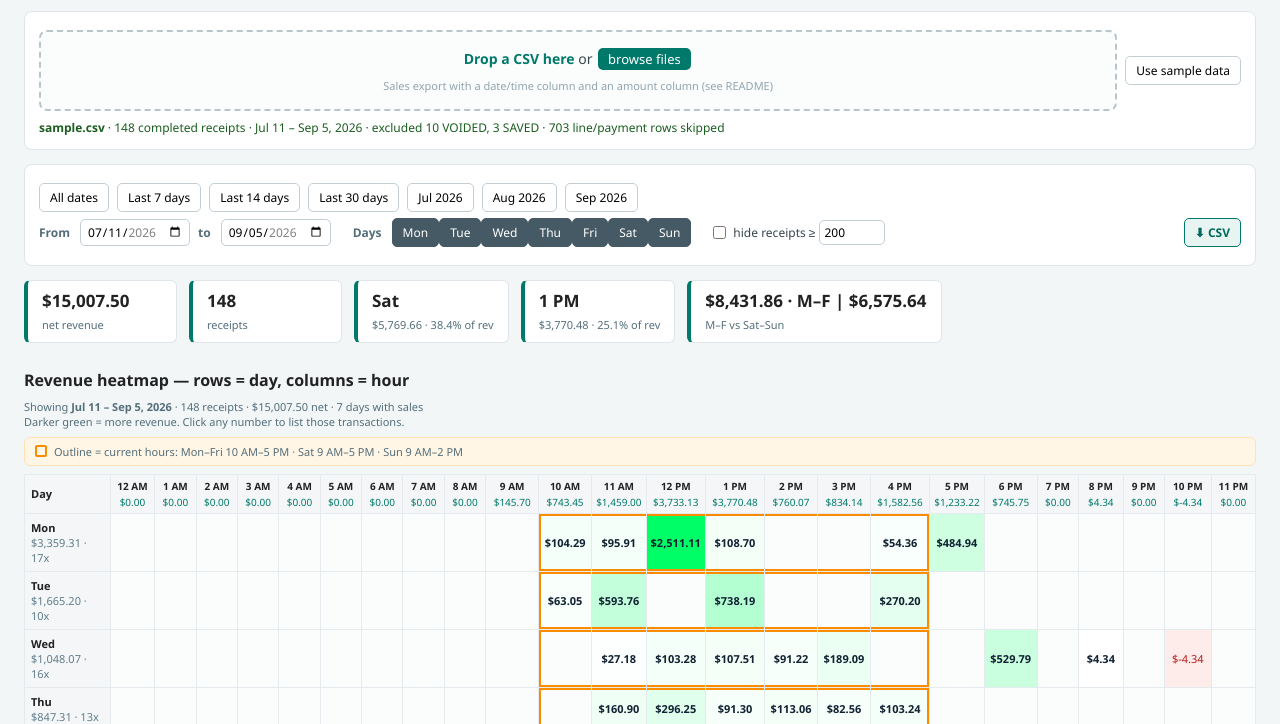
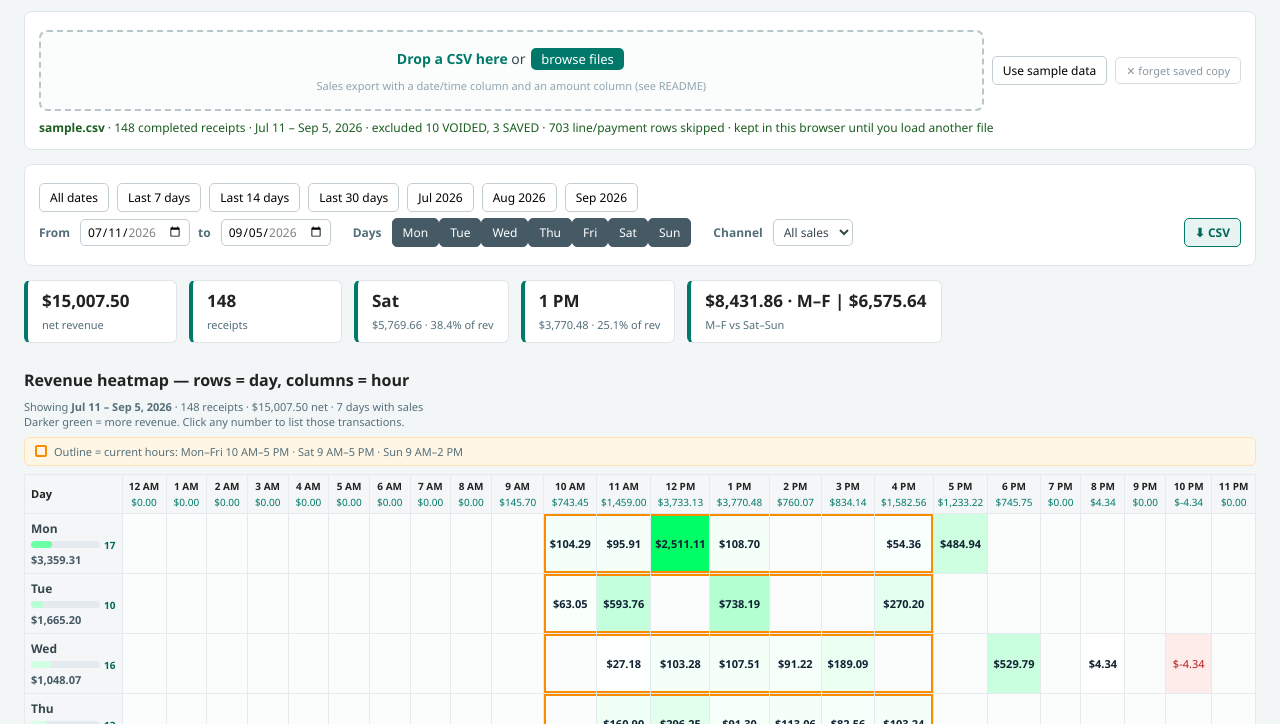
Before and after one commit to eruji/day-analysis, a plain HTML site: page index.html in a window 1280 px wide. Both pictures are taken after a click on the button "Use sample data". Shown: the part 76-800 px from the top of the page. Drawn offline with Linux system fonts and the light colour scheme.

Commit message:
Remove hide-large-receipts filter; fold count bars into day headers
- index.html: drop hide-receipts checkbox + threshold input
- js/app.js, js/core.js: remove bigOn/threshold state and filtering
- css/style.css: drop now-unused .chk / number-input styles
- js/app.js: each day header now shows day name, thin heat-colored
  count bar with digits at its end, and the $ total (no '· 13x')
- index.html: remove standalone bar-chart section
- test/test.js: drop hide-large unit test; smoke checks day bars
- README: update bullets

```diff
--- a/css/style.css
+++ b/css/style.css
@@ -23,9 +23,9 @@ button.primary{background:#00796b;color:#fff;border-color:#00796b}
 #dl{margin-left:auto;background:#e8f4f2;border-color:#00796b;color:#00695c;font-weight:600}
 .lbl{font-size:12px;color:#546e7a;font-weight:600;margin-right:2px}
 input[type=date]{font:inherit;font-size:12px;border:1px solid #c3ced4;border-radius:5px;padding:3px 6px}
-input[type=number]{font:inherit;font-size:12px;border:1px solid #c3ced4;border-radius:5px;padding:3px 4px}
-.chk{display:flex;align-items:center;gap:4px;font-size:12px;color:#37474f;margin-left:10px}
-.chk input[type=checkbox]{accent-color:#00796b}
+select{font:inherit;font-size:12px;border:1px solid #c3ced4;border-radius:5px;padding:3px 6px;background:#fff;color:#37474f}
+#forget{color:#8a97a0;border-color:#d5dde1;background:#fff;font-size:11px}
+#forget:hover{border-color:#b71c1c;color:#b71c1c}
 #status{margin-top:8px;font-size:12px;line-height:1.5}
 #status.err{color:#b71c1c}
 #status.ok{color:#1b5e20}
@@ -40,8 +40,14 @@ input[type=number]{font:inherit;font-size:12px;border:1px solid #c3ced4;border-r
 /* heatmap */
 table{border-collapse:collapse;background:#fff;border:1px solid #dfe5e8;border-radius:6px}
 th,td{border:1px solid #e4eaed;font-size:11px}
-th.d{width:118px;text-align:left;padding:6px;background:#f4f6f7}
-th.d span{font-weight:400;color:#607d8b}
+th.d{width:160px;text-align:left;padding:6px;background:#f4f6f7}
+/* day header cell: name + thin count bar + $ total */
+th.d .dn{display:block;font-weight:600;font-size:12px;color:#37474f}
+th.d .db{display:flex;align-items:center;gap:4px;margin:3px 0 2px}
+th.d .trk{flex:1;min-width:10px;height:7px;background:#e4eaed;border-radius:4px;overflow:hidden}
+th.d .trk i{display:block;height:100%;border-radius:4px}
+th.d .db b{font-weight:600;font-size:10px;color:#00695c;line-height:1;white-space:nowrap}
+th.d .dm{display:block;font-weight:600;color:#455a64;white-space:nowrap}
 th.h{font-size:10px;padding:4px 2px;background:#f4f6f7;font-weight:600;white-space:nowrap}
 th.h span{display:block;font-weight:400;color:#00796b;margin-top:2px}
 td{text-align:center;padding:6px 3px;width:56px}
--- a/index.html
+++ b/index.html
@@ -23,6 +23,7 @@
         <span class="hint">Sales export with a date/time column and an amount column (see README)</span>
       </label>
       <button id="sample" title="Load the bundled example export">Use sample data</button>
+      <button id="forget" class="hidden" title="Delete the copy saved in this browser — the data is otherwise never uploaded anywhere">✕ forget saved copy</button>
     </div>
     <div id="status" class="hidden"></div>
   </section>
@@ -34,7 +35,7 @@
       <span class="lbl">From</span><input type="date" id="startD">
       <span class="lbl">to</span><input type="date" id="endD">
       <span class="lbl" style="margin-left:14px">Days</span><span id="chips"></span>
-      <label class="chk"><input type="checkbox" id="big">hide receipts ≥ <input type="number" id="thr" value="200" min="1" step="1" style="width:56px"> </label>
+      <span class="lbl" style="margin-left:14px">Channel</span><select id="chSel" class="hidden"></select>
       <button id="dl" title="Download the currently filtered matrix as CSV">⬇ CSV</button>
     </div>
   </section>
--- a/js/app.js
+++ b/js/app.js
@@ -8,7 +8,7 @@
 
   let ds = null;            // { receipts, meta }
   let minD = '', maxD = '';
-  const state = { s: '', e: '', days: [true, true, true, true, true, true, true], bigOn: false, threshold: 200 };
+  const state = { s: '', e: '', days: [true, true, true, true, true, true, true], ch: '' };
   let symbol = '$';
 
   /* ---------------- existing operating hours (edit to match your schedule) ----------------
@@ -60,12 +60,18 @@
   }
   function pct(p) { return (Math.round(p * 10) / 10) + '%'; }
 
+  function chLabel(k) {
+    const f = (ds && ds.meta.chs || []).find(c => c.k === k);
+    return f ? f.label : k;
+  }
+
   /* ---------------- dataset loading ---------------- */
-  async function loadText(text, filename) {
+  async function loadText(text, filename, opts) {
     const csv = CSV.parse(text);
     const built = DA.buildDataset(csv);
     ds = built;
     symbol = ds.meta.symbol || '$';
+    let kept = false;
     if (ds.meta.fatal) {
       setStatus(ds.meta.fatal, 'err');
       $('filters').classList.add('hidden');
@@ -81,8 +87,11 @@
     maxD = receipts.length ? receipts[receipts.length - 1].ds.slice(0, 10) : '';
     state.s = minD; state.e = maxD;
     state.days = [true, true, true, true, true, true, true];
-    state.bigOn = false;
-    $('big').checked = false;
+    state.ch = '';
+    if (!(opts && opts.restored)) {
+      kept = tryPersist(text, filename || 'saved.csv');
+      if (kept) $('forget').classList.remove('hidden');
+    }
     buildControls();
     $('filters').classList.remove('hidden');
     $('kpis').classList.remove('hidden');
@@ -104,6 +113,7 @@
     if (m.aggregated) parts.push(m.aggregated + ' line items grouped by receipt');
     if (m.skippedUnparsed) parts.push(m.skippedUnparsed + ' rows unreadable');
     if (m.skippedNoAmount) parts.push(m.skippedNoAmount + ' rows without amount');
+    if (kept) parts.push('kept in this browser until you load another file');
     setStatus(parts.join(' · '), 'ok');
     if (m.note) {
       const n = $('note');
@@ -171,6 +181,15 @@
       c.onclick = () => { state.days[d] = !state.days[d]; c.classList.toggle('on'); render(); };
       chipEl.appendChild(c);
     }
+    const chSel = $('chSel');
+    chSel.innerHTML = '';
+    const chs = ds.meta.chs || [];
+    if (!chs.length) { chSel.classList.add('hidden'); return; }
+    chSel.classList.remove('hidden');
+    const opt = (v, t) => { const o = document.createElement('option'); o.value = v; o.textContent = t; return o; };
+    chSel.appendChild(opt('', 'All sales'));
+    for (const c of chs) chSel.appendChild(opt(c.k, c.label));
+    chSel.onchange = () => { state.ch = chSel.value; render(); };
   }
 
   /* ---------------- rendering ---------------- */
@@ -196,9 +215,9 @@
     $('kWk').textContent = m.tot ? money(wd) + ' · M–F  |  ' + money(wk) : '—';
 
     const note = $('note');
+    const chTag = state.ch ? ' · ' + chLabel(state.ch) + ' only' : '';
     note.innerHTML = 'Showing <b>' + esc(DA.fmtRange(state.s, state.e)) + '</b> · ' + m.n + ' receipts · ' +
-      money(m.tot) + ' net' + (m.daysUsed ? ' · ' + m.daysUsed + ' days with sales' : '') +
-      (state.bigOn ? ' · receipts ≥ ' + money(state.threshold, 0) + ' hidden' : '') +
+      money(m.tot) + ' net' + (m.daysUsed ? ' · ' + m.daysUsed + ' days with sales' : '') + chTag +
       '<br>Darker green = more revenue. Click any number to list those transactions.';
 
     const wrap = $('tableWrap');
@@ -208,6 +227,17 @@
     }
     let maxC = 0;
     for (let d = 0; d < 7; d++) for (let h = 0; h < 24; h++) if (m.rev[d][h] > maxC) maxC = m.rev[d][h];
+    // per-day bar scale: count vs the busiest visible day, colour = revenue share (heat style)
+    let maxCnt = 0, maxRev = 0;
+    for (let d = 0; d < 7; d++) {
+      if (!state.days[d]) continue;
+      if (m.dCnt[d] > maxCnt) maxCnt = m.dCnt[d];
+      if (m.dTot[d] > maxRev) maxRev = m.dTot[d];
+    }
+    const heatStyle = q => {
+      const c = Math.max(0, Math.min(1, q));
+      return 'background:rgb(' + Math.round(255 * (1 - c)) + ',255,' + Math.round(255 * (1 - c * 0.6)) + ')';
+    };
     let html = '<table><tr><th class="d">Day</th>';
     for (let h = 0; h < 24; h++) html += '<th class="h">' + DA.hourLabel(h) + '<br><span>' + money(m.hTot[h]) + '</span></th>';
     html += '</tr>';
@@ -223,7 +253,12 @@
         if (inOpen.has(h + 1)) c += ' noR';   // not the right edge of the band
         return c;
       };
-      html += '<tr><th class="d">' + DA.DAYS[d] + '<br><span>' + money(m.dTot[d]) + ' · ' + m.dCnt[d] + 'x</span></th>';
+      // day header: name, thin horizontal bar (count share, digits at the end), then the $
+      const cntPct = (maxCnt && m.dCnt[d]) ? Math.max(4, Math.round(100 * m.dCnt[d] / maxCnt)) : 0;
+      html += '<tr><th class="d"><span class="dn">' + DA.DAYS[d] + '</span>' +
+        '<span class="db"><span class="trk"><i style="width:' + cntPct + '%;' + heatStyle(maxRev ? m.dTot[d] / maxRev : 0) + '"></i></span>' +
+        '<b>' + m.dCnt[d] + '</b></span>' +
+        '<span class="dm">' + money(m.dTot[d]) + '</span></th>';
       for (let h = 0; h < 24; h++) {
         const a = m.rev[d][h], c = m.cnt[d][h];
         const ocl = ohCls(h);
@@ -277,12 +312,14 @@
     const rows = DA.filterReceipts(ds.receipts, state);
     const m = DA.compute(rows);
     const hdr = ['Day'].concat(Array.from({ length: 24 }, (_, h) => DA.hourLabel(h))).concat(['Day Total', 'Day # Sales']);
+    const flt = ['Filters', 'days=' + DA.DAYS.filter((_, i) => state.days[i]).join('+')];
+    if (state.ch) flt.push('channel = ' + chLabel(state.ch));
+    flt.push('receipts=' + m.n, 'net=' + money(m.tot));
     const L = [
       ['Report', 'Sales by Day and Hour of Day (filtered view)'],
       ['Source', 'loaded CSV'],
       ['Reporting period', state.s + ' to ' + state.e, '(' + DA.fmtRange(state.s, state.e) + ')'],
-      ['Filters', 'days=' + DA.DAYS.filter((_, i) => state.days[i]).join('+'),
-        state.bigOn ? 'hide receipts >= ' + state.threshold : '', 'receipts=' + m.n, 'net=' + money(m.tot)],
+      flt,
       []
     ];
     const mat = [];
@@ -301,12 +338,40 @@
     URL.revokeObjectURL(a.href);
   }
 
+  /* ---------------- persistence (localStorage — data never leaves this browser) ---------------- */
+  const K_CSV = 'dayanalysis.csv.v1', K_NAME = 'dayanalysis.name.v1', K_AT = 'dayanalysis.at.v1';
+  function canStore() {
+    try { const k = '__da'; localStorage.setItem(k, '1'); localStorage.removeItem(k); return true; }
+    catch (e) { return false; }
+  }
+  function tryPersist(text, name) {
+    if (!canStore()) return false;
+    try {
+      localStorage.setItem(K_CSV, text);
+      localStorage.setItem(K_NAME, name);
+      localStorage.setItem(K_AT, String(Date.now()));
+      return true;
+    } catch (e) { return false; }   // quota exceeded etc — session still works
+  }
+  function forgetSaved() {
+    try { localStorage.removeItem(K_CSV); localStorage.removeItem(K_NAME); localStorage.removeItem(K_AT); } catch (e) {}
+    location.reload();
+  }
+  function bootRestore() {
+    if (!canStore()) return;
+    const name = localStorage.getItem(K_NAME);
+    const text = localStorage.getItem(K_CSV);
+    if (name && text) {
+      $('forget').classList.remove('hidden');
+      loadText(text, name + ' — restored from this browser', { restored: true }).catch(() => {});
+    }
+  }
+
   /* ---------------- wiring ---------------- */
   $('file').addEventListener('change', e => { if (e.target.files[0]) loadFile(e.target.files[0]); });
   $('sample').addEventListener('click', loadSample);
+  $('forget').addEventListener('click', forgetSaved);
   $('dl').addEventListener('click', download);
-  $('big').addEventListener('change', e => { state.bigOn = e.target.checked; render(); });
-  $('thr').addEventListener('change', e => { state.threshold = Math.max(1, +e.target.value || 200); render(); });
   const drop = $('drop'), file = $('file');
   drop.addEventListener('click', () => file.click());
   ['dragover', 'dragenter'].forEach(ev => drop.addEventListener(ev, e => { e.preventDefault(); drop.classList.add('drag'); }));
@@ -319,4 +384,7 @@
   $('tableWrap').innerHTML =
     '<div class="prompt">Load a CSV (or click <b>Use sample data</b>) to see the day × hour revenue heatmap, ' +
     'peak hours, best days, and per-transaction drill-down.</div>';
+
+  // day bars live in the heatmap row headers — nothing chart-specific to redraw on resize
+  bootRestore();
 })();
--- a/js/core.js
+++ b/js/core.js
@@ -44,6 +44,17 @@
 
   const norm = h => String(h).toLowerCase().trim().replace(/[^a-z0-9]/g, '');
 
+  /* ---------------- channel classification (online vs retail / in-store) ---------------- */
+
+  // Buckets a channel-ish value. Returns 'online', 'retail', '' (blank) or null (unrecognised).
+  function channelOf(raw) {
+    const v = String(raw || '').trim().toLowerCase();
+    if (!v) return '';
+    if (/online|e-?com|web|internet|deliver|shipp|digital|download|door|curb|takeout|app/.test(v)) return 'online';
+    if (/retail|register|walk|pos|counter|pickup|dine|physical|onsite|in.?store|loyalty|wholesale|cash/.test(v)) return 'retail';
+    return null;
+  }
+
   /* ---------------- schema detection ---------------- */
 
   function detectSchema(headers) {
@@ -58,6 +69,8 @@
       receipt: pick(['receiptnumber', 'receipt', 'ordernumber', 'order', 'transactionid', 'invoice', 'transaction', 'id']),
       user: pick(['user', 'employee', 'staff', 'cashier', 'seller', 'username']),
       details: pick(['details', 'description', 'item', 'items', 'product', 'name', 'sku', 'itemname']),
+      channel: pick(['channel', 'salechannel', 'saleschannel', 'saletype', 'ordertype', 'orderchannel', 'sourcetype',
+        'source', 'platform', 'register', 'location', 'store', 'site', 'webstore', 'ecom', 'soldvia']),
       headers: headers.slice()
     };
     return schema;
@@ -147,6 +160,14 @@
     }
 
     const receipts = [];
+    const chOrder = [];                    // discovery order of channel keys
+    const chCounts = new Map();
+    const chLabels = { online: 'Online', retail: 'Retail' };
+    const chKeyOf = raw => {
+      const c = schema.channel >= 0 ? channelOf(raw) : '';
+      if (c === null) { const v = String(raw).trim(); return v ? 'raw:' + v : ''; }
+      return c;
+    };
     for (const r of transactions) {
       const dt = parseDT(r[schema.date]);
       if (!dt) { meta.skippedUnparsed++; continue; }
@@ -154,6 +175,12 @@
       if (amt === null) { meta.skippedNoAmount++; continue; }
       if (dt.getHours() !== 0 || dt.getMinutes() !== 0) meta.hadTime = true;
       else meta.noTime = true;
+      const chKey = chKeyOf(schema.channel >= 0 ? r[schema.channel] : '');
+      chCounts.set(chKey, (chCounts.get(chKey) || 0) + 1);
+      if (chKey && !chLabels[chKey]) {
+        chLabels[chKey] = String(r[schema.channel]).trim().slice(0, 40);
+        chOrder.push(chKey);
+      }
       receipts.push({
         date: dt,
         ds: pad(dt.getFullYear()) + '-' + pad(dt.getMonth() + 1) + '-' + pad(dt.getDate()) + ' ' +
@@ -163,12 +190,19 @@
         amt: amt,
         receipt: schema.receipt >= 0 ? String(r[schema.receipt]).trim() : '',
         user: schema.user >= 0 ? String(r[schema.user]).trim() : '',
-        details: schema.details >= 0 ? String(r[schema.details]).trim() : ''
+        details: schema.details >= 0 ? String(r[schema.details]).trim() : '',
+        channel: chKey
       });
     }
     receipts.sort((a, b) => a.date - b.date);
     meta.nReceipts = receipts.length;
     meta.total = receipts.reduce((s, r) => s + r.amt, 0);
+    meta.chCol = schema.channel >= 0 ? csv.headers[schema.channel] : '';
+    meta.chs = [];
+    const pushCh = k => { if (chCounts.get(k)) meta.chs.push({ k, label: chLabels[k] }); };
+    pushCh('online');
+    pushCh('retail');
+    for (const k of chOrder) if (k !== 'online' && k !== 'retail') pushCh(k);
     if (meta.noTime && !meta.hadTime) meta.note += 'No clock times in the timestamps — everything lands at 12 AM. ';
     return { receipts, meta };
   }
@@ -177,14 +211,14 @@
 
   /* ---------------- view model: filtering + aggregation ---------------- */
 
-  // state: { s:'YYYY-MM-DD', e:'YYYY-MM-DD', days:bool[7], threshold:number, bigOn:bool }
+  // state: { s:'YYYY-MM-DD', e:'YYYY-MM-DD', days:bool[7], ch?:'online'|'retail'|'raw:…' }
   function filterReceipts(receipts, st) {
     const out = [];
     for (const r of receipts) {
       const d = r.ds.slice(0, 10);
       if (d < st.s || d > st.e) continue;
       if (!st.days[r.dow]) continue;
-      if (st.bigOn && r.amt >= st.threshold) continue;
+      if (st.ch && r.channel !== st.ch) continue;
       out.push(r);
     }
     return out;
@@ -232,7 +266,7 @@
   }
 
   const api = {
-    DAYS, MN, parseDT, parseAmount, detectSchema, buildDataset,
+    DAYS, MN, parseDT, parseAmount, channelOf, detectSchema, buildDataset,
     filterReceipts, compute, hourLabel, fmtRange, fmtDT, pad
   };
   if (typeof module !== 'undefined' && module.exports) module.exports = api;
```
Also changed, not shown: test/smoke.js (added, +137 -0 lines), test/test.js (+17 -4 lines), README.md.
